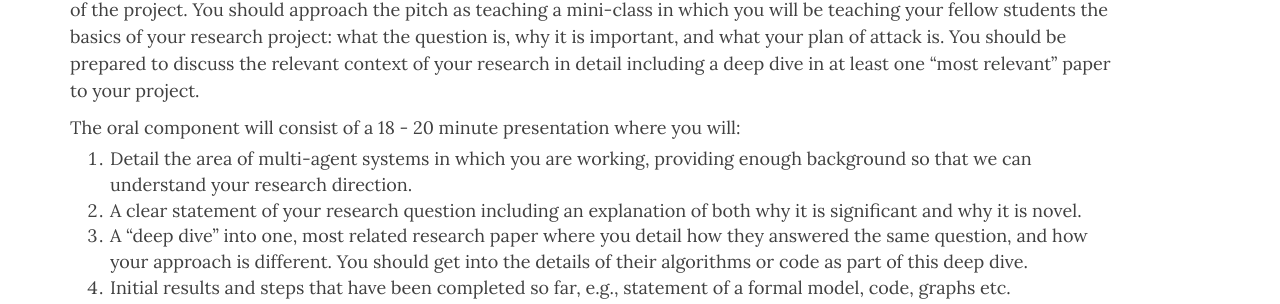
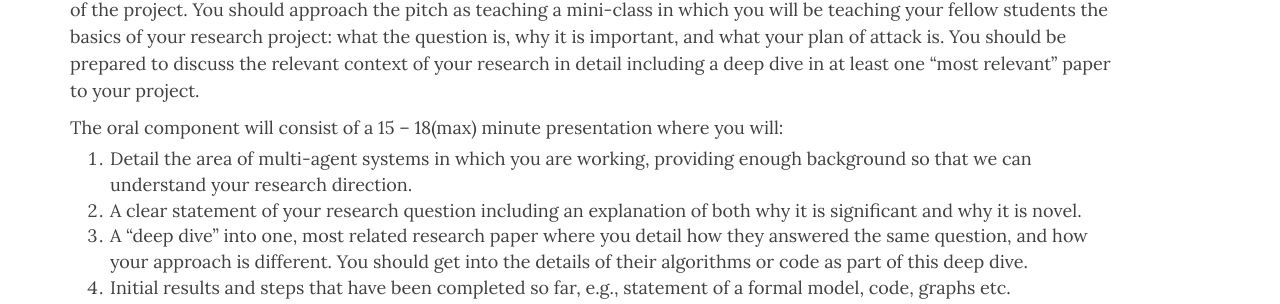
Before and after one commit to nmattei/cmps4150, a Jekyll site: the page built from assignments.md, in a window 1280 px wide and 900 px high, scrolled down 2018 px. Shown: the part 144-448 px from the top of the window. Built offline with Jekyll 4.4.1, drawn with Linux system fonts in a browser that asks for light colours; nearby versions of some CDN libraries.

Commit message:
updated talk

```diff
--- a/assignments.md
+++ b/assignments.md
@@ -55,7 +55,7 @@ It is important to make sure that all writing occurs in this document so that th
 
 For the second part of the project you will both give and in class presentation and provide an update to your written report of the project. You should approach the pitch as teaching a mini-class in which you will be teaching your fellow students the basics of your research project: what the question is, why it is important, and what your plan of attack is. You should be prepared to discuss the relevant context of your research in detail including a deep dive in at least one "most relevant" paper to your project.
 
-The oral component will consist of a 18 - 20 minute presentation where you will:
+The oral component will consist of a 15 -- 18(max) minute presentation where you will:
 
 1. Detail the area of multi-agent systems in which you are working, providing enough background so that we can understand your research direction.
 2. A clear statement of your research question including an explanation of both why it is significant and why it is novel.
```
